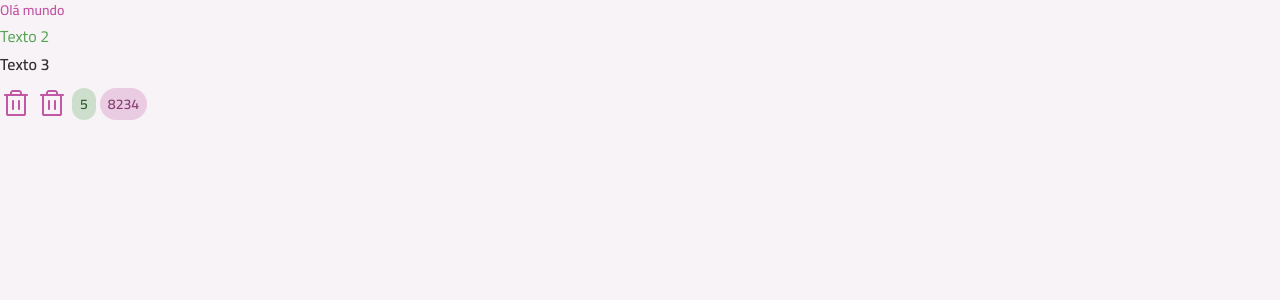
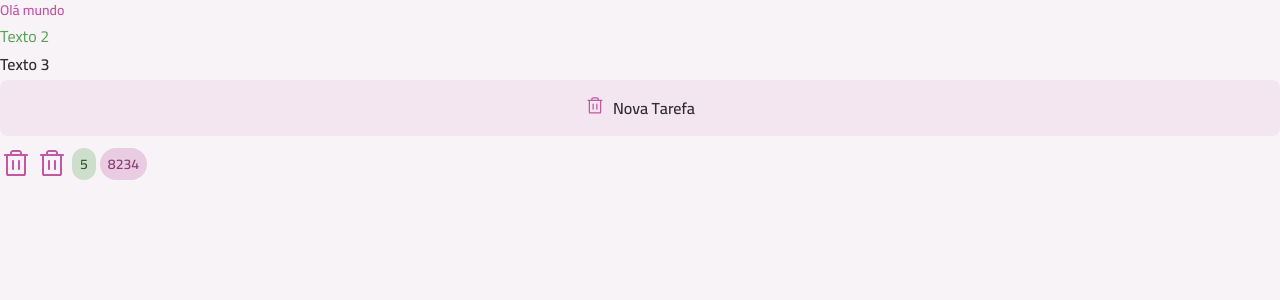
Before and after one commit to dayanedias/todolist, a React (Vite) app: page / in a window 1280 px wide. Shown: the top 300 px of the page. Built offline with nearby package versions, Linux system fonts and the light colour scheme.

Commit message:
Component Button

```diff
--- a/src/App.tsx
+++ b/src/App.tsx
@@ -2,6 +2,7 @@
 import TrashIcon from "./assets/icons/trash.svg?react";
 import Icon from "./components/Icon";
 import Badge from "./components/Badge";
+import Button from "./components/Button";
 
 export default function App() {
 	return (
@@ -14,6 +15,7 @@
 				<Text variant="body-md-bold" className="text-gray-400">
 					Texto 3
 				</Text>
+				<Button icon={TrashIcon}> Nova Tarefa </Button>
 			</div>
 
 			<div className="flex gap-1">
--- /dev/null
+++ b/src/components/Button.tsx
@@ -0,0 +1,88 @@
+import React from "react";
+import Icon from "./Icon";
+import { cva, type VariantProps } from "class-variance-authority";
+import Text from "./Text";
+
+export const buttonVariants = cva(
+	`
+        flex item-center justify-center cursor-pointer
+        transition rounded-lg group gap-2
+    `,
+	{
+		variants: {
+			variant: {
+				primary: "bg-gray-200 hover:bg-pink-light",
+			},
+			size: {
+				md: "h-14 py-4 px-5",
+			},
+			disabled: {
+				true: "opacity-50 pointer-events-none",
+			},
+		},
+		defaultVariants: {
+			variant: "primary",
+			size: "md",
+			disabled: false,
+		},
+	},
+);
+
+export const buttonIconVariants = cva("transition", {
+	variants: {
+		variant: {
+			primary: "fill-pink-base",
+		},
+		size: {
+			md: "w-5 h-5",
+		},
+	},
+	defaultVariants: {
+		variant: "primary",
+		size: "md",
+	},
+});
+
+export const buttonTextVariants = cva("", {
+	variants: {
+		variant: {
+			primary: "text-gray-400",
+		},
+	},
+	defaultVariants: {
+		variant: "primary",
+	},
+});
+
+interface ButtonProps
+	extends Omit<React.ComponentProps<"button">, "size" | "disabled">,
+		VariantProps<typeof buttonVariants> {
+	icon?: React.ComponentProps<typeof Icon>["svg"];
+}
+
+export default function Button({
+	variant,
+	size,
+	disabled,
+	className,
+	children,
+	icon: IconComponent,
+	...props
+}: ButtonProps) {
+	return (
+		<button
+			className={buttonVariants({ variant, size, disabled, className })}
+			{...props}
+		>
+			{IconComponent && (
+				<Icon
+					svg={IconComponent}
+					className={buttonIconVariants({ variant, size })}
+				/>
+			)}
+			<Text variant="body-md-bold" className={buttonTextVariants({ variant })}>
+				{children}
+			</Text>
+		</button>
+	);
+}
```
